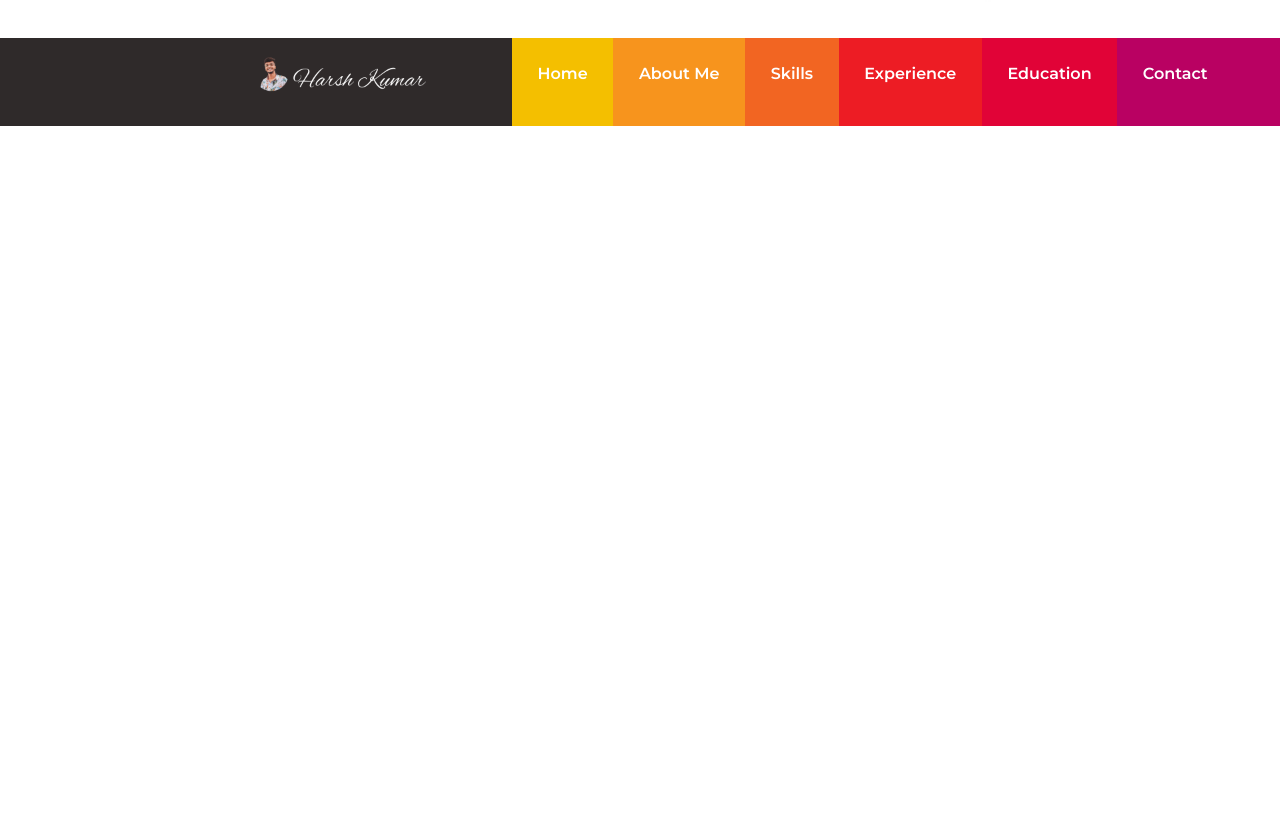
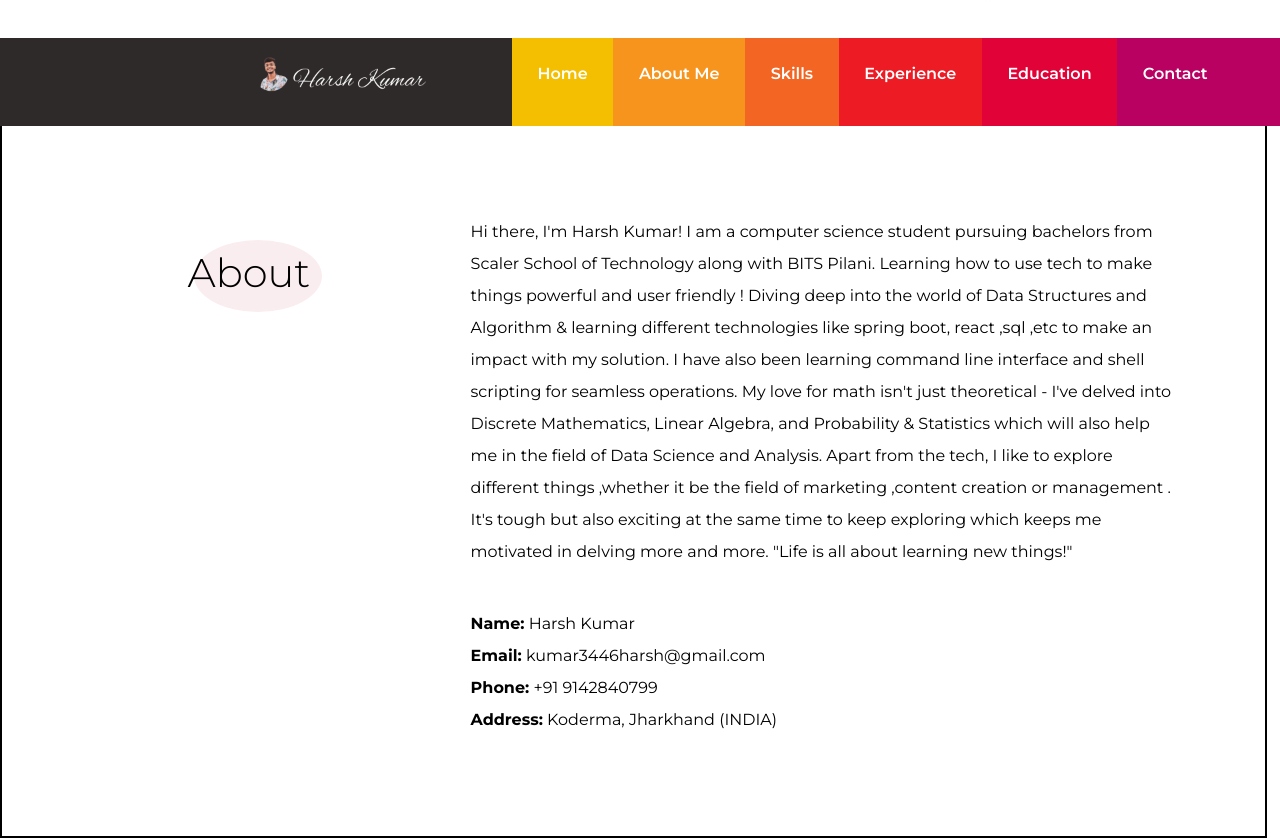
Before and after one commit to harsh-kumar-patwa/portfolio, a React (Create React App) app: page / in a window 1280 px wide. Shown: the part 682-1520 px from the top of the page. Before the commit the page ends 820 px from the top, so only its background shows below. Built offline with nearby package versions, Linux system fonts and the light colour scheme.

Commit message:
added about me section

```diff
--- a/src/App.css
+++ b/src/App.css
@@ -1,7 +1,18 @@
 .App {
   text-align: center;
 }
+*{
+  margin: 0;
+  padding: 0;
+  box-sizing: border-box;
 
+}
+body {
+  overflow-x: hidden;
+}
+html{
+  scroll-behavior: smooth;
+}
 .App-logo {
   height: 40vmin;
   pointer-events: none;
--- a/src/App.js
+++ b/src/App.js
@@ -1,11 +1,45 @@
 import logo from './logo.svg';
 import './App.css';
 import HomePage from './components/HomePage';
+import AboutMe from './components/AboutMe';
 
 function App() {
   return (
     <div className="App">
       <HomePage/>
+      <AboutMe
+
+          MyDescription={`Hi there, I'm Harsh Kumar!
+          I am a computer science student pursuing bachelors from Scaler School of Technology along with BITS Pilani.
+
+          Learning how to use tech to make things powerful and user friendly ! Diving deep into the world of Data Structures and Algorithm & learning different technologies like spring boot, react ,sql ,etc to make an impact with my solution. I have also been learning command line interface and shell scripting for seamless operations.
+
+          My love for math isn't just theoretical - I've delved into Discrete Mathematics, Linear Algebra, and Probability & Statistics which will also help me in the field of Data Science and Analysis.
+
+          Apart from the tech, I like to explore different things ,whether it be the field of marketing ,content creation or management . It's tough but also exciting at the same time to keep exploring which keeps me motivated in delving more and more.
+
+          "Life is all about learning new things!"`}
+
+          AboutMeDetails={[(
+            <span>
+              <strong>Name:</strong> Harsh Kumar
+            </span>
+          ),
+          (
+            <span>
+              <strong>Email:</strong> kumar3446harsh@gmail.com
+            </span>
+          ),
+          (
+            <span>
+              <strong>Phone:</strong> +91 9142840799
+            </span>
+          ),
+          (
+            <span>
+              <strong>Address:</strong> Koderma, Jharkhand (INDIA)
+            </span>
+          )]}/>
     </div>
   );
 }
--- /dev/null
+++ b/src/components/AboutMe.css
@@ -0,0 +1,59 @@
+.about-main-page{
+    height: 90vh;
+    width: 99vw;
+    display: flex;
+    /* flex-direction: column; */
+    border: 2px solid black;
+}
+.about-h1{
+    height: 89vh;
+    width: 30vw;
+    /* border: 2px solid red; */
+    display: flex;
+    flex-direction: column;
+    position: relative;
+
+}
+.description-main{
+    height: 89vh;
+    width: 70vw;
+    /* border: 2px solid blue; */
+    display: flex;
+    flex-direction: column;
+    justify-content: center ;
+    align-items: center;
+    font-family: montserrat, sans-serif;
+
+    text-align: left;
+    line-height: 4vh;
+    gap: 5vh;
+}
+.about-h1 div{
+    height: 9vh;
+    width: 10vw;
+    border: 2px solid rgb(250, 237, 239);
+    background-color: rgb(250, 237, 239);
+    border-radius: 50%;
+    position: absolute;
+    top: 15vh;
+    left: 15vw;
+    z-index: 0;
+}
+.about-h1 h1{
+    position: absolute;
+    top: 16vh;
+    left: 14.5vw;
+    z-index: 0;
+    font-family: Montserrat, sans-serif;
+    font-weight: 300;
+    font-size: 5vh;
+}
+.about-me-details{
+    width: 100%;
+    padding-left: 7vw;
+
+}
+.about-me-description{
+    padding-left: 7vw ;
+    padding-right: 7vw;
+}
--- /dev/null
+++ b/src/components/AboutMe.js
@@ -0,0 +1,22 @@
+import './AboutMe.css';
+function AboutMe({MyDescription,AboutMeDetails}){
+    return (
+        <div id="about-main-page" className="about-main-page">
+            <div className="about-h1">
+                <div></div>
+                <h1>About</h1>
+            </div>
+            <div className="description-main">
+                <div className="about-me-description">
+                    {MyDescription}
+                </div>
+                <div className="about-me-details">
+                    {AboutMeDetails.map((detail,index)=>{
+                        return <div key={index} className="detail">{detail}</div>
+                    })}
+                </div>
+            </div>
+        </div>
+    )
+}
+export default AboutMe;
--- a/src/components/HomePage.css
+++ b/src/components/HomePage.css
@@ -1,12 +1,4 @@
-*{
-    margin: 0;
-    padding: 0;
-    box-sizing: border-box;
 
-}
-body {
-    overflow-x: hidden;
-}
 .homepage{
     height: 100vh;
     width: 100vw;
@@ -77,7 +69,7 @@ body {
     /* top: 0;
     left: 0; */
     z-index: 0;
-    animation: moveClouds 100s linear infinite;
+    animation: moveClouds 30s linear infinite;
 }
 #hello{
     font-size: 72px;
--- a/src/components/HomePage.js
+++ b/src/components/HomePage.js
@@ -6,7 +6,7 @@ import banner from "../assets/banner.jpg";
 import harsh from "../assets/Harsh Kumar.png";
 function HomePage(){
     return (
-        <div className="homepage">
+        <div className="homepage" id="homepage">
             <div className="top-homepage">
                 <div className="intro">
                     <img src={clouds} alt="clouds"></img>
--- a/src/components/Navbar.css
+++ b/src/components/Navbar.css
@@ -5,6 +5,9 @@
     height: 100%;
     background-color: rgb(185,1,98);
     width: 60vw;
+    position: sticky;
+    top: 0;
+    z-index: 3;
 }
 .navbar-item{
     padding: 2vw;
@@ -20,6 +23,7 @@
 .navbar-item a{
     color: white;
     text-decoration: none;
+
 }
 .navbar-item::after{
     content:"";
--- a/src/components/Navbar.js
+++ b/src/components/Navbar.js
@@ -5,8 +5,8 @@ function Navbar(){
     return (
         <nav>
             <ul className='navbar'>
-                <li className='navbar-item' id='home-color'><a href='#'>Home</a></li>
-                <li className='navbar-item' id='about-me-color'><a href='#'>About Me</a></li>
+                <li className='navbar-item' id='home-color'><a href='#homepage'>Home</a></li>
+                <li className='navbar-item' id='about-me-color'><a href='#about-main-page'>About Me</a></li>
                 <li className='navbar-item' id='skills-color'><a href='#'>Skills</a></li>
                 <li className='navbar-item' id='experience-color'><a href='#'>Experience</a></li>
                 <li className='navbar-item' id='education-color'><a href='#'>Education</a></li>
```
